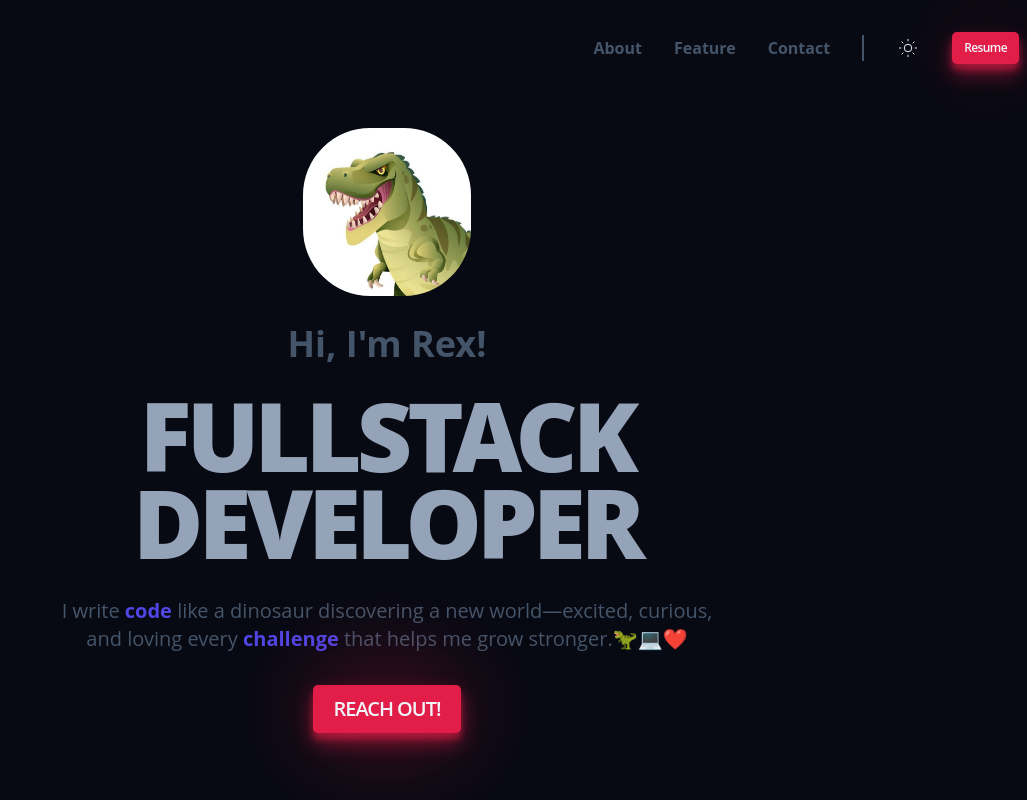
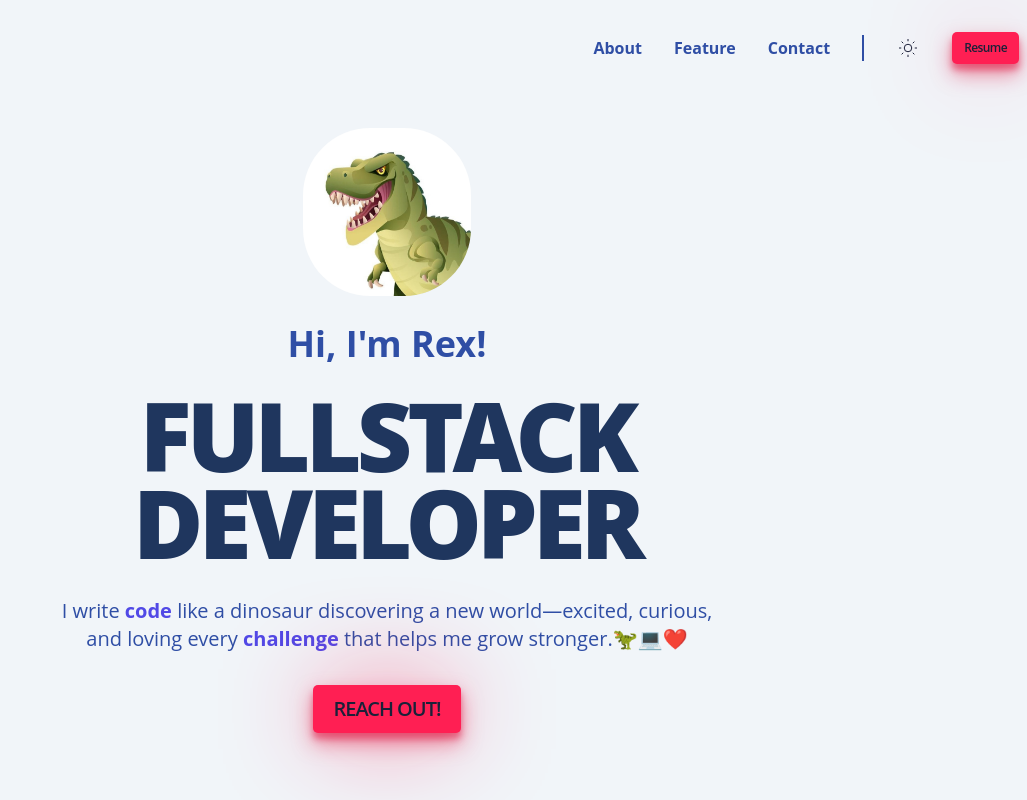
Before and after one commit to renatumb/portfolio02, a website built with Vite: page index.html in a window 1280 px wide. Both pictures are taken after a click on the button 1161 px from the left and 48 px from the top of the page. Shown: the top 800 px of the page, without its empty margins (253-1280 px from the left). Built offline with nearby package versions, Linux system fonts and the light colour scheme.

Commit message:
Light & Dark Theme functionality

```diff
--- a/index.html
+++ b/index.html
@@ -21,7 +21,7 @@
           </li>
           <li class="header__line"></li>
           <li>
-            <button class="header__btn">
+            <button class="header__btn theme-toggle">
               <svg xmlns="http://www.w3.org/2000/svg" fill="none" viewBox="0 0 24 24" strokeWidth={1.5} stroke="currentColor">
                 <path strokeLinecap="round" strokeLinejoin="round" d="M12 3v2.25m6.364.386-1.591 1.591M21 12h-2.25m-.386 6.364-1.591-1.591M12 18.75V21m-4.773-4.227-1.591 1.591M5.25 12H3m4.227-4.773L5.636 5.636M15.75 12a3.75 3.75 0 1 1-7.5 0 3.75 3.75 0 0 1 7.5 0Z" />
               </svg>
@@ -45,7 +45,7 @@
                 <li><a class="mobile__nav-link" href="#contact">Contact</a></li>
                 <li class="mobile__nav-line"></li>
                 <li>
-                    <button class="mobile__nav-icon">
+                    <button class="mobile__nav-icon theme-toggle">
                         <svg xmlns="http://www.w3.org/2000/svg" fill="none" viewBox="0 0 24 24" strokeWidth={1.5} stroke="currentColor">
                             <path strokeLinecap="round" strokeLinejoin="round" d="M12 3v2.25m6.364.386-1.591 1.591M21 12h-2.25m-.386 6.364-1.591-1.591M12 18.75V21m-4.773-4.227-1.591 1.591M5.25 12H3m4.227-4.773L5.636 5.636M15.75 12a3.75 3.75 0 1 1-7.5 0 3.75 3.75 0 0 1 7.5 0Z"/>
                         </svg>
--- a/package.json
+++ b/package.json
@@ -6,7 +6,7 @@
   "scripts": {
     "dev": "vite --strictPort --host",
     "build": "tsc && vite build --minify esbuild",
-    "preview": "vite preview --strictPort --port 5173"
+    "preview": "vite preview --host --strictPort --port 5173"
   },
   "devDependencies": {
     "typescript": "^5.2.2",
--- a/src/main.ts
+++ b/src/main.ts
@@ -10,5 +10,7 @@ import '../styles/components/footer.css'
 import '../styles/components/mobile-nav.css'
 import '../styles/utils.css'
 import showHideMobileNav from '../src/utils/mobile-nav.ts'
+import themeToggle from "./utils/theme-toggle.ts";
 
 showHideMobileNav();
+themeToggle();
--- /dev/null
+++ b/src/utils/theme-toggle.ts
@@ -0,0 +1,21 @@
+const themeToggle = () => {
+
+    const btnToggle = document.querySelectorAll(".theme-toggle");
+
+    localStorage.getItem("theme") && document.body.classList.add("light-mode");
+
+    btnToggle.forEach((btn) => {
+        btn.addEventListener("click", () => {
+            document.body.classList.toggle("light-mode");
+
+            if (localStorage.getItem("theme")) {
+                localStorage.removeItem("theme");
+                document.body.removeAttribute("class");
+            } else {
+                localStorage.setItem("theme", "light-mode");
+            }
+        })
+    })
+}
+
+export default themeToggle;
--- a/styles/style.css
+++ b/styles/style.css
@@ -39,6 +39,18 @@ html {
     scroll-behavior: smooth;
 }
 
+.light-mode{
+    --color-dark: #f1f5f9;
+    --color-light: #1a2139;
+
+    --color-slate400: #1f365e;
+    --color-slate600: #2f4ea5;
+    --color-slate800: #94a3b8;
+
+    --color-rose: #ff1f53;
+    --color-indigo: #5149e6;;
+}
+
 body {
     font-family: 'Open Sans', sans-serif;
     background: var(--color-dark);
```
